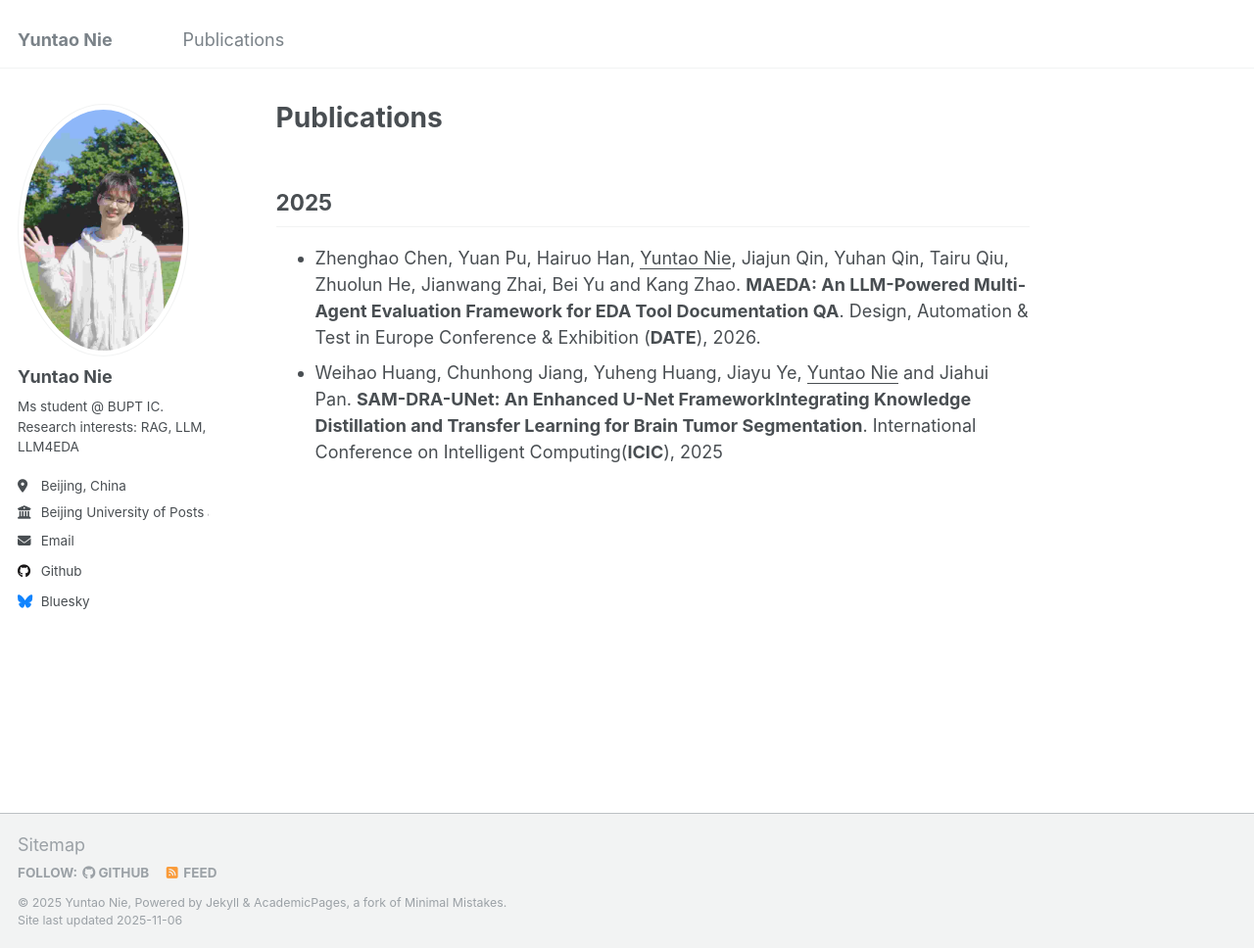
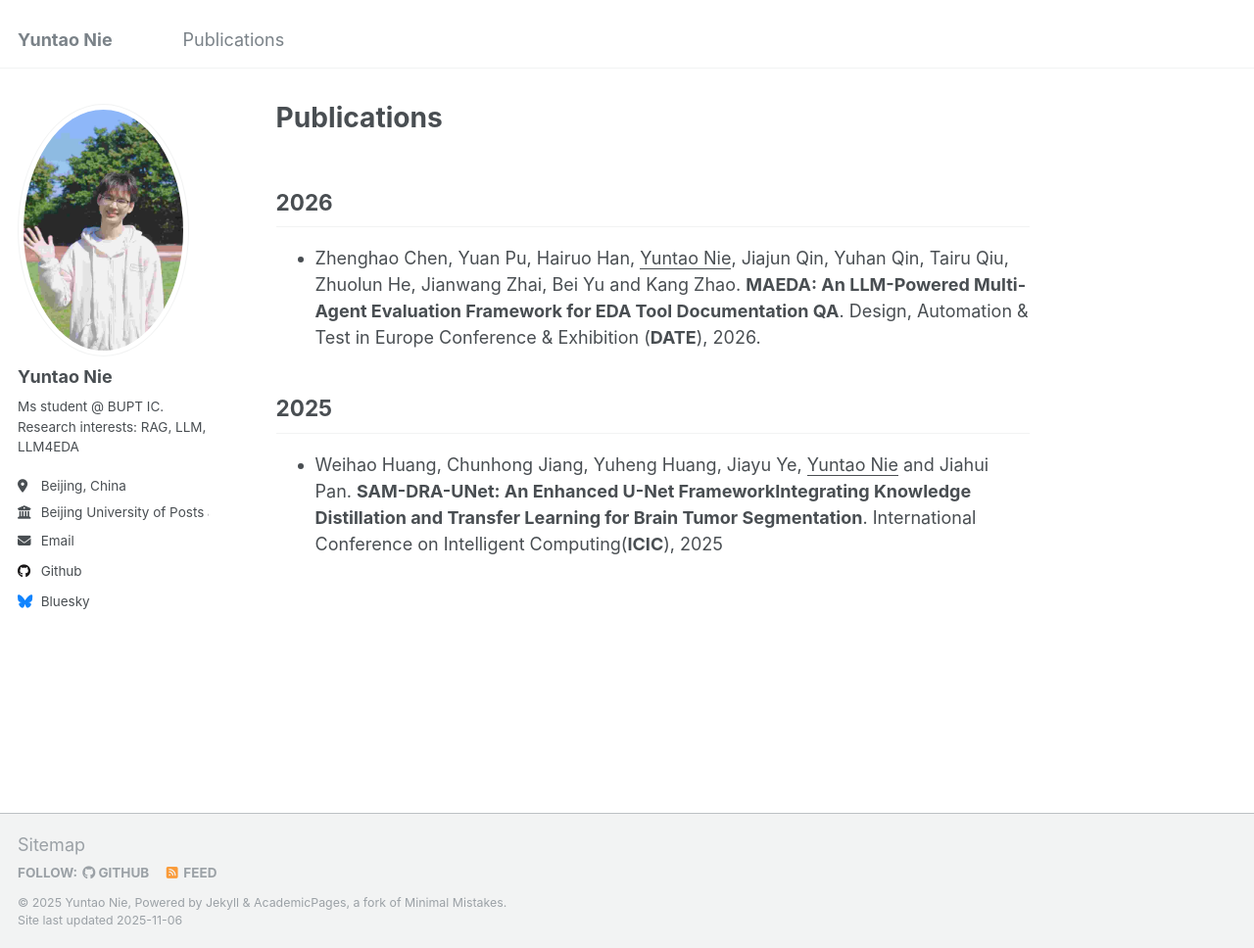
Before and after one commit to 1571859588/1571859588.github.io, a Jekyll site: the page built from _pages/publications.md, in a window 1280 px wide and 968 px high. Shown: the whole window at 98% size. Built offline with Jekyll 4.4.1, drawn with Linux system fonts in a browser that asks for light colours.

Commit message:
lint publication 2026 year

```diff
--- a/_pages/publications.md
+++ b/_pages/publications.md
@@ -4,7 +4,12 @@
 author_profile: true
 ---
 
+## **2026**
+
+- Zhenghao Chen, Yuan Pu, Hairuo Han, <u>Yuntao Nie</u>, Jiajun Qin, Yuhan Qin, Tairu Qiu, Zhuolun He, Jianwang Zhai, Bei Yu and Kang Zhao. **MAEDA: An LLM-Powered Multi-Agent Evaluation Framework for EDA Tool Documentation QA**. Design, Automation & Test in Europe Conference & Exhibition (**DATE**), 2026.
+
+
+
 ## **2025**
 
-* Zhenghao Chen, Yuan Pu, Hairuo Han, <u>Yuntao Nie</u>, Jiajun Qin, Yuhan Qin, Tairu Qiu, Zhuolun He, Jianwang Zhai, Bei Yu and Kang Zhao. **MAEDA: An LLM-Powered Multi-Agent Evaluation Framework for EDA Tool Documentation QA**. Design, Automation & Test in Europe Conference & Exhibition (**DATE**), 2026.
 * Weihao Huang, Chunhong Jiang, Yuheng Huang, Jiayu Ye, <u>Yuntao Nie</u> and Jiahui Pan. **SAM-DRA-UNet: An Enhanced U-Net FrameworkIntegrating Knowledge Distillation and Transfer Learning for Brain Tumor Segmentation**. International Conference on Intelligent Computing(**ICIC**), 2025
```
